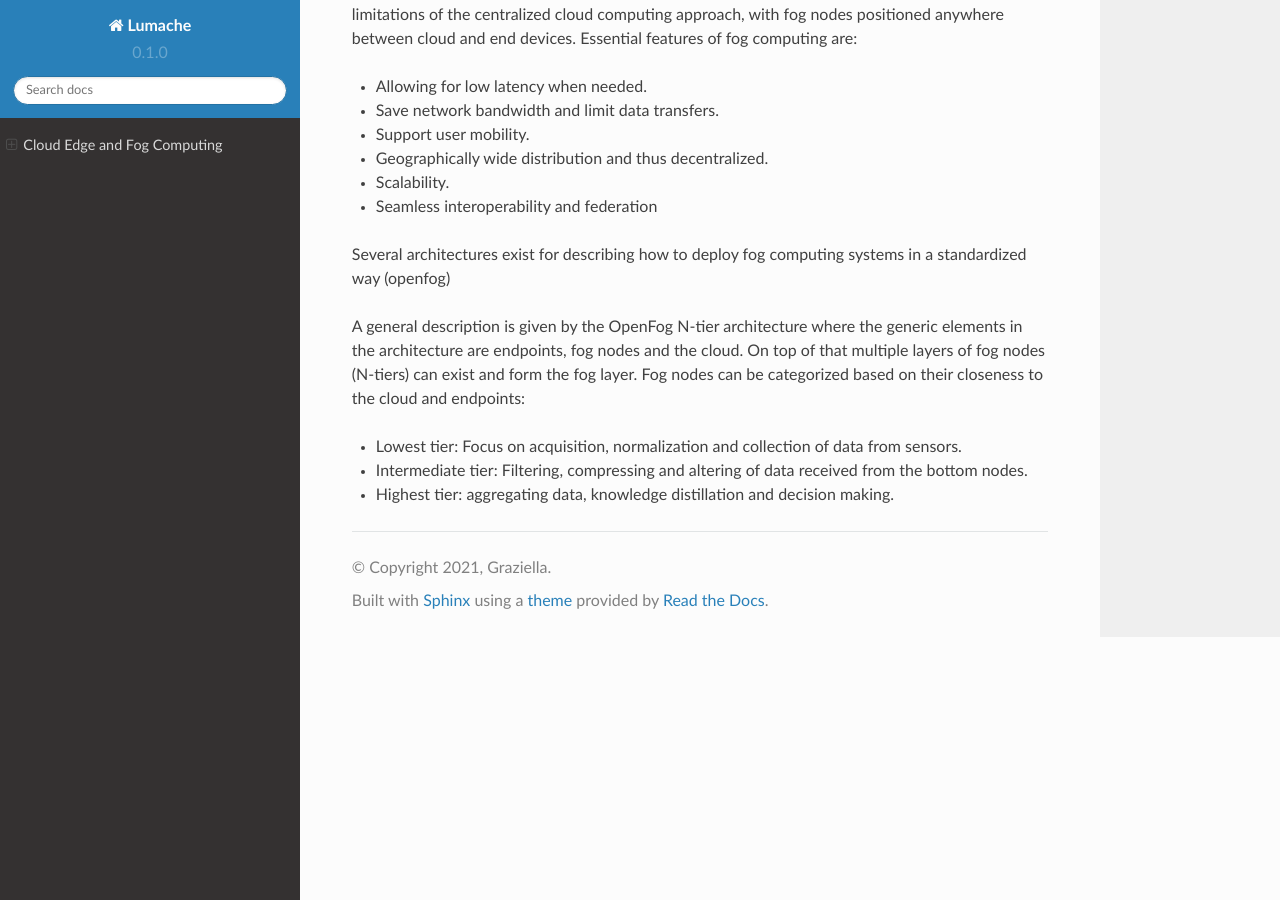
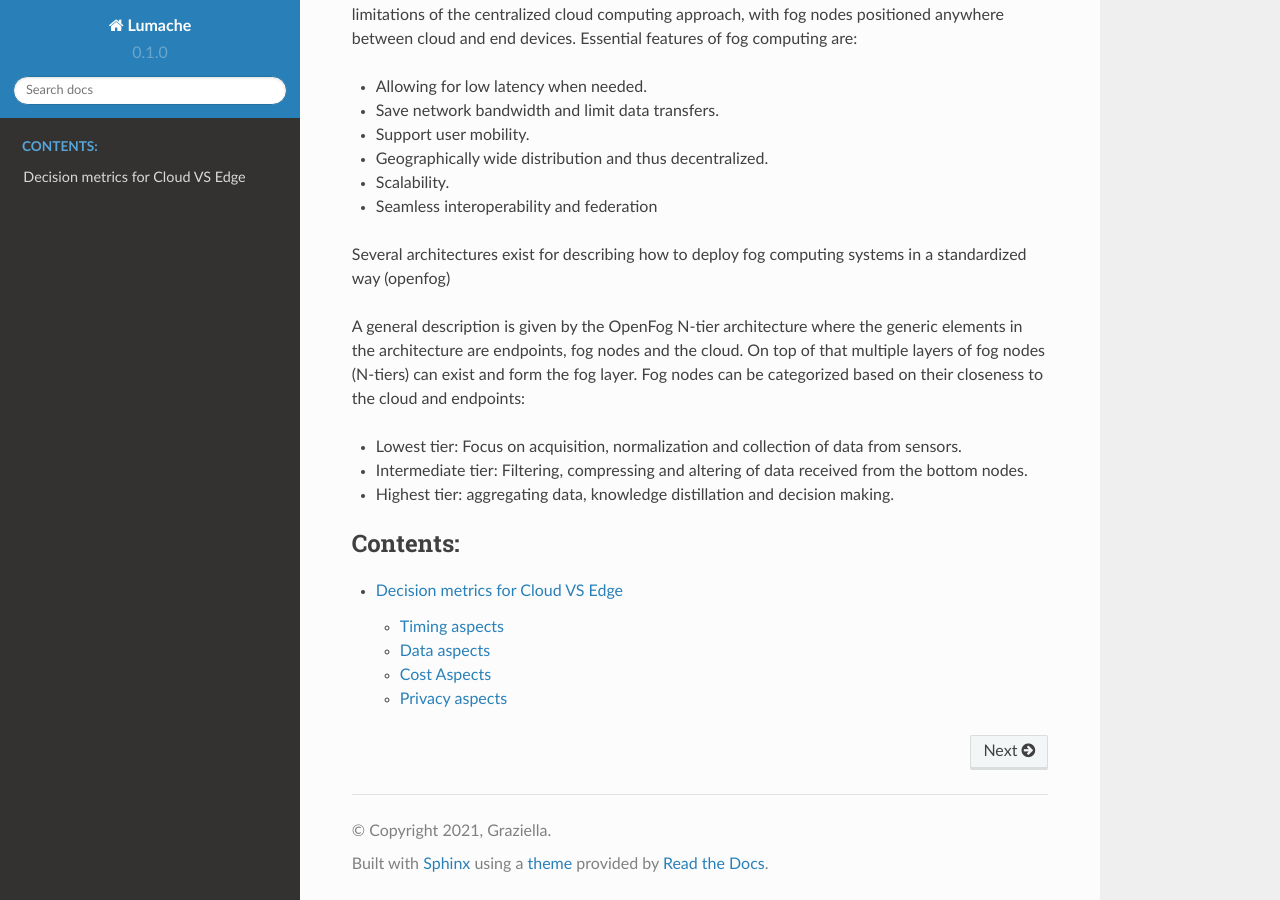
Before and after one commit to WillemRaes/CloudEdgeFog, a Sphinx documentation site: the page built from docs/source/index.rst, in a window 1280 px wide and 900 px high, scrolled down 2149 px. Built offline with Sphinx 7.4.7 and the Read the Docs theme 2.0.0, drawn with Linux system fonts in a browser that asks for light colours.

```diff
--- a/docs/source/costdiff.rst
+++ b/docs/source/costdiff.rst
@@ -1,5 +1,3 @@
-.. toctree::
-    :maxdepth: 2
 Decision metrics  for Cloud VS Edge
 ======================================
 
--- a/docs/source/index.rst
+++ b/docs/source/index.rst
@@ -79,3 +79,12 @@ On top of that multiple layers of fog nodes (N-tiers) can exist and form the fog
 - Lowest tier: Focus on acquisition, normalization and collection of data from sensors.
 - Intermediate tier: Filtering, compressing and altering of data received from the bottom nodes.
 - Highest tier: aggregating data, knowledge distillation and decision making.
+
+
+
+
+.. toctree::
+    :maxdepth: 2
+    :caption: Contents:
+
+    costdiff
```
